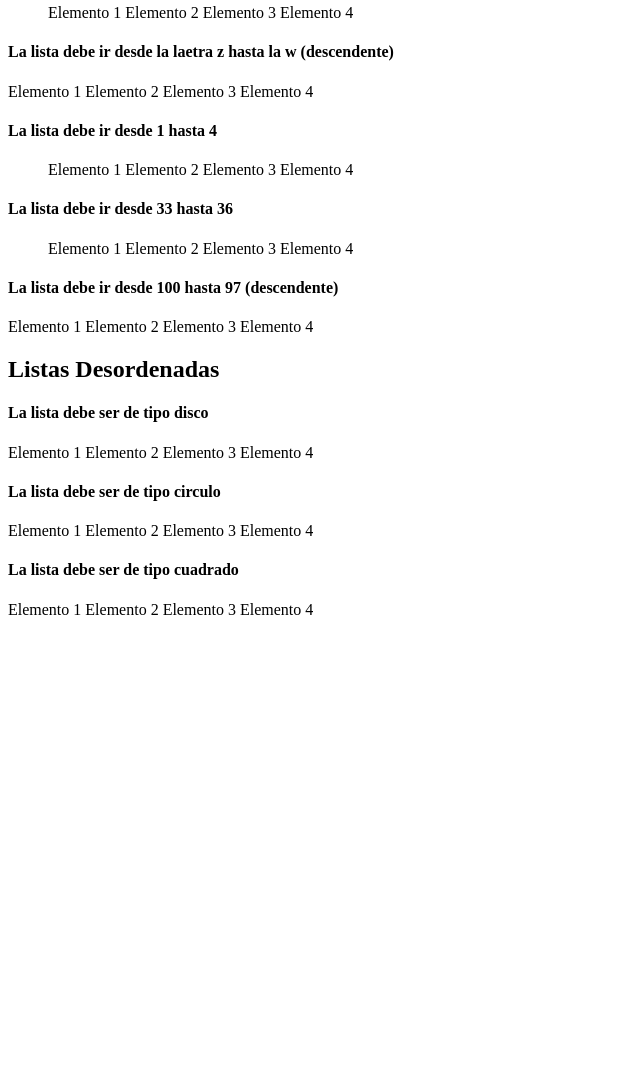
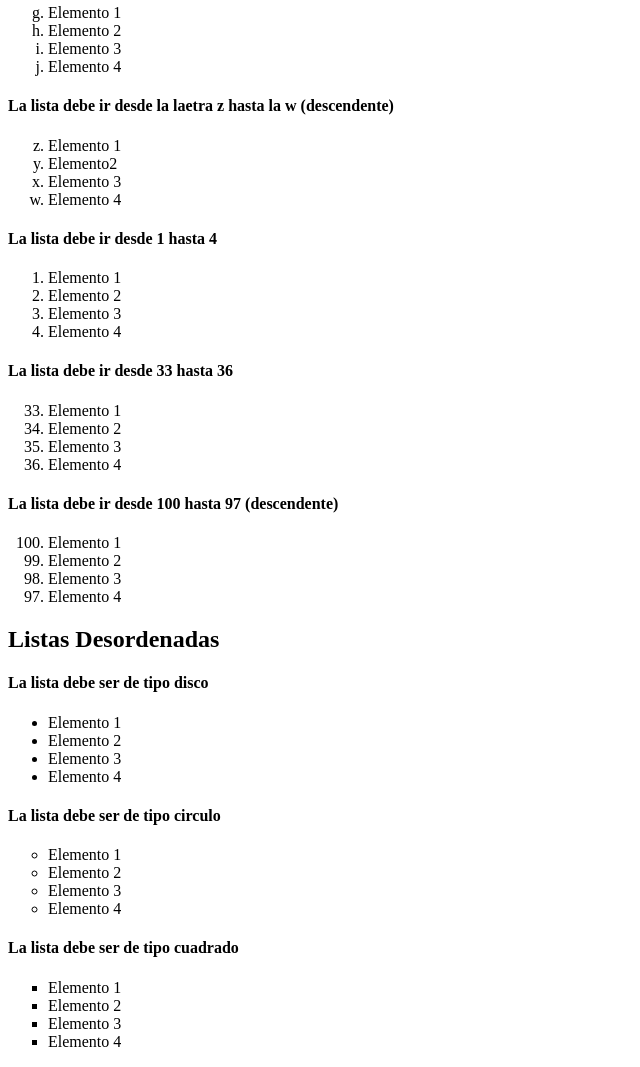
Before and after one commit to Vargas-Veronica/ArgentinaPrograma, a plain HTML site: page listas.html in a window 1280 px wide. Shown: the part 236-1303 px from the top of the page, without its empty margins (0-640 px from the left). Before the commit the page ends 863 px from the top, so only its background shows below. Drawn offline with Linux system fonts and the light colour scheme.

Commit message:
listas.terminadas

```diff
--- a/listas.html
+++ b/listas.html
@@ -11,7 +11,7 @@
 
 <h2>Listas ordenadas</h2>
 <h4>La lista debe ir desde la a hasta la d</h4>
-<ol>
+<ol type="a" start="1" >
 
  <li> Elemento 1</li>
  <li> Elemento 2 </li>
@@ -20,64 +20,68 @@
 </ol>
 
 <h4>La lista debe ir desde la letra g hasta la j</h4>
-<ol type="a" start="g" >
-  Elemento 1
-  Elemento 2
-  Elemento 3
-  Elemento 4
+<ol type="a" start="7" >
+
+  <li>Elemento 1</li>
+  <li>Elemento 2</li>
+  <li>Elemento 3</li>
+  <li>Elemento 4</li>
 </ol>
 
 <h4>La lista debe ir desde la laetra z hasta la w (descendente)</h4>
-
-Elemento 1
-Elemento 2
-Elemento 3
-Elemento 4
+<ol reversed type="a" start="26">
+<li>Elemento 1</li>
+<li>Elemento2</li>
+<li>Elemento 3</li>
+<li>Elemento 4</li>
+</ol>
 <h4>La lista debe ir desde 1 hasta 4</h4>
 <ol>
-  Elemento 1
-  Elemento 2
-  Elemento 3
-  Elemento 4
+ <li>Elemento 1</li>
+ <li>Elemento 2</li>
+<li>Elemento 3 </li>
+<li>Elemento 4  </li>
 </ol>
 <h4>La lista debe ir desde 33 hasta 36 </h4>
 <ol type="1" start="33">
 
-  Elemento 1
-  Elemento 2
-  Elemento 3
-  Elemento 4
+  <li>Elemento 1  </li>
+ <li> Elemento 2  </li>
+  <li>Elemento 3  </li>
+  <li>Elemento 4  </li>
 </ol>
   <h4>La lista debe ir desde 100 hasta 97 (descendente) </h4>
-
-     Elemento 1
-     Elemento 2
-     Elemento 3
-     Elemento 4
-
+  <ol reversed start="100">
+     <li>Elemento 1</li>
+     <li>Elemento 2</li>
+     <li>Elemento 3</li>
+     <li>Elemento 4</li>
+    </ol>
      <h2>Listas Desordenadas</h2>
 
      <h4>La lista debe ser de tipo disco </h4>
+     <ul style="list-style-type:disc">
 
-           Elemento 1
-           Elemento 2
-           Elemento 3
-           Elemento 4
+           <li>Elemento 1</li>
+           <li>Elemento 2</li>
+           <li>Elemento 3</li>
+           <li>Elemento 4</li>
+          </ul>
 
      <h4>La lista debe ser de tipo circulo</h4>
-
-           Elemento 1
-           Elemento 2
-           Elemento 3
-           Elemento 4
-
+     <ul style="list-style-type:circle">
+           <li>Elemento 1</li>
+          <li> Elemento 2 </li>
+           <li>Elemento 3</li>
+           <li>Elemento 4 </li>
+          </ul>
      <h4>La lista debe ser de tipo cuadrado</h4>
-
-           Elemento 1
-           Elemento 2
-           Elemento 3
-           Elemento 4
-
+     <ul style="list-style-type:square">
+           <li>Elemento 1</li>
+           <li>Elemento 2</li>
+          <li> Elemento 3</li>
+           <li>Elemento 4</li>
+          </ul>
         </body>
 
         </html>
```
